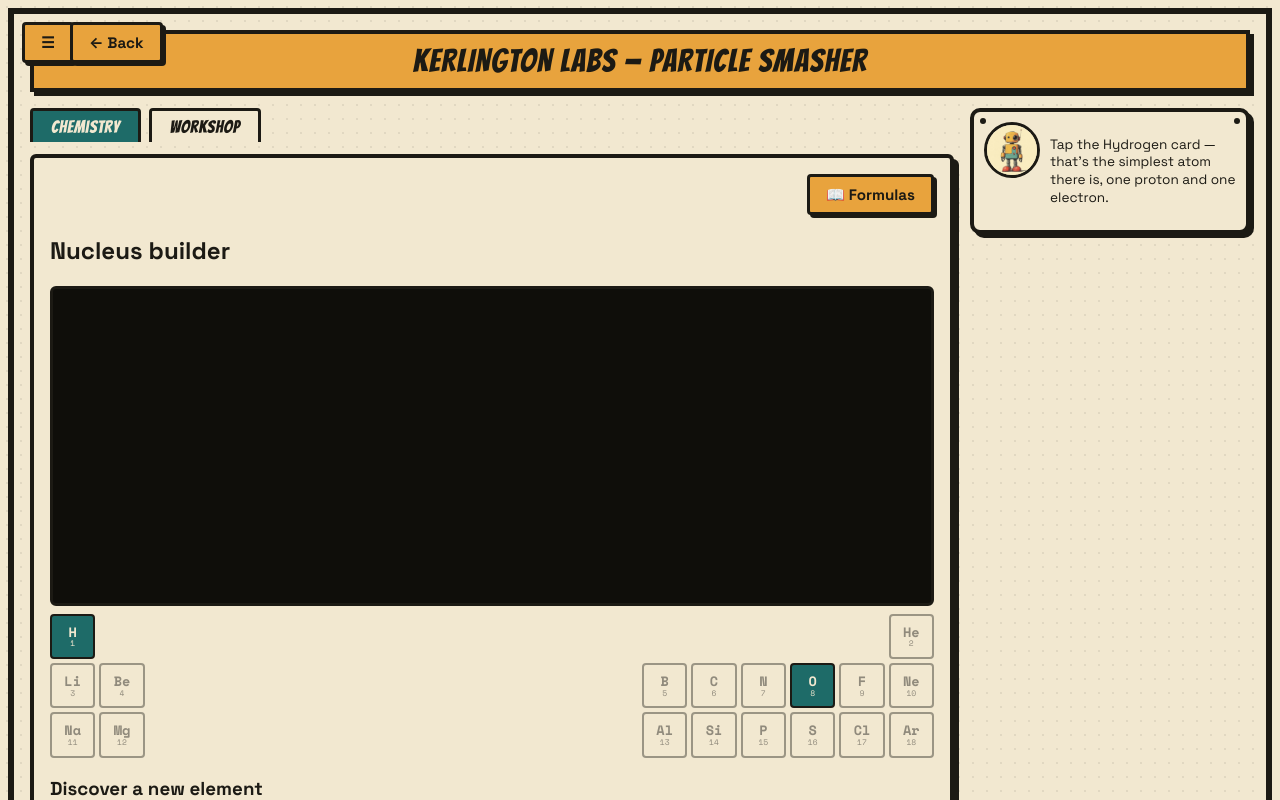
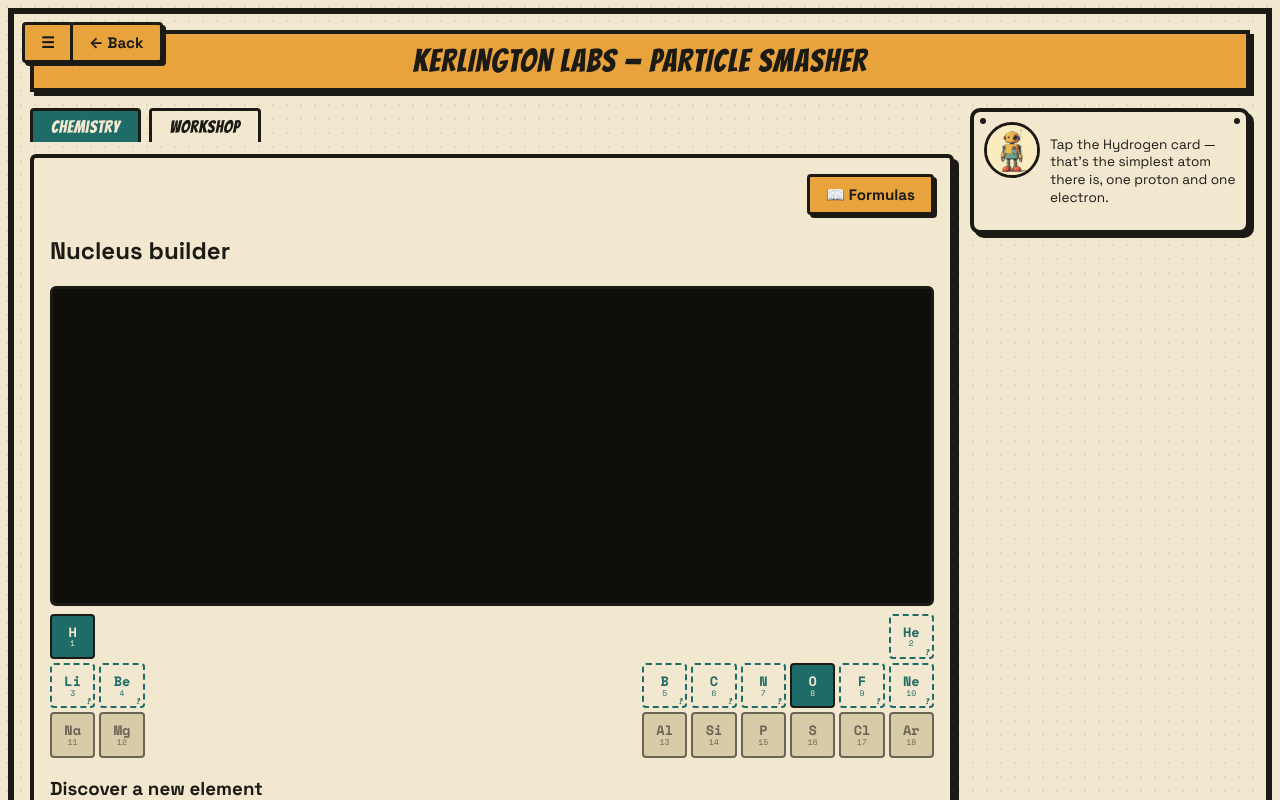
Before and after one commit to dabidoe/particle-smasher, a React (Vite) app: page / in a window 1280 px wide. Both pictures are taken after a click on the button "Start". Shown: the top 800 px of the page. Built offline with nearby package versions, Linux system fonts and the light colour scheme.

Commit message:
feat: three-state periodic table cells with a real discovery-hint callback

```diff
--- a/src/styles/theme.css
+++ b/src/styles/theme.css
@@ -296,7 +296,26 @@ button {
 }
 
 .periodic-cell--locked {
-  opacity: 0.4;
+  background: #d8cca8;
+  color: #6b6555;
+  border-color: #6b6555;
+}
+
+.periodic-cell--undiscovered {
+  background: var(--paper);
+  border-style: dashed;
+  border-color: var(--teal);
+  color: var(--teal);
+  position: relative;
+}
+
+.periodic-cell-query {
+  position: absolute;
+  bottom: 1px;
+  right: 3px;
+  font-size: 0.5rem;
+  font-family: var(--font-display);
+  color: var(--teal);
 }
 
 .periodic-cell-symbol {
--- a/src/ui/PeriodicTableGrid.tsx
+++ b/src/ui/PeriodicTableGrid.tsx
@@ -1,15 +1,23 @@
 import { ELEMENTS } from "../domain/chemistry";
-import { PERIODIC_TABLE_LAYOUT, comingSoonLine, notYetDiscoveredLine } from "../domain/periodicTable";
+import { PERIODIC_TABLE_LAYOUT, comingSoonLine } from "../domain/periodicTable";
+import type { PeriodicTableEntry } from "../domain/periodicTable";
 import type { ElementId } from "../domain/types";
 
 interface PeriodicTableGridProps {
   elementInventory: Partial<Record<ElementId, number>>;
   unlockedElements: Partial<Record<ElementId, boolean>>;
   onCompile: (elementId: ElementId) => void;
+  onDiscoveryHint: (entry: PeriodicTableEntry) => void;
   onComingSoon: (line: string) => void;
 }
 
-export function PeriodicTableGrid({ elementInventory, unlockedElements, onCompile, onComingSoon }: PeriodicTableGridProps) {
+export function PeriodicTableGrid({
+  elementInventory,
+  unlockedElements,
+  onCompile,
+  onDiscoveryHint,
+  onComingSoon,
+}: PeriodicTableGridProps) {
   return (
     <div className="periodic-grid-scroll">
       <div className="periodic-grid">
@@ -34,20 +42,18 @@ export function PeriodicTableGrid({ elementInventory, unlockedElements, onCompil
           }
 
           if (entry.elementId) {
-            // Modeled (has real chemistry behind it) but not yet discovered by
-            // this player. The interactive discovery dial is a later phase —
-            // for now this is an honest "go find me" line, not a build.
             return (
               <button
                 key={entry.symbol}
                 type="button"
-                className="periodic-cell periodic-cell--locked"
+                className="periodic-cell periodic-cell--undiscovered"
                 style={{ gridRow: entry.period, gridColumn: entry.group }}
                 title={entry.name}
-                onClick={() => onComingSoon(notYetDiscoveredLine(entry))}
+                onClick={() => onDiscoveryHint(entry)}
               >
                 <span className="periodic-cell-symbol">{entry.symbol}</span>
                 <span className="periodic-cell-number">{entry.atomicNumber}</span>
+                <span className="periodic-cell-query">?</span>
               </button>
             );
           }
```
